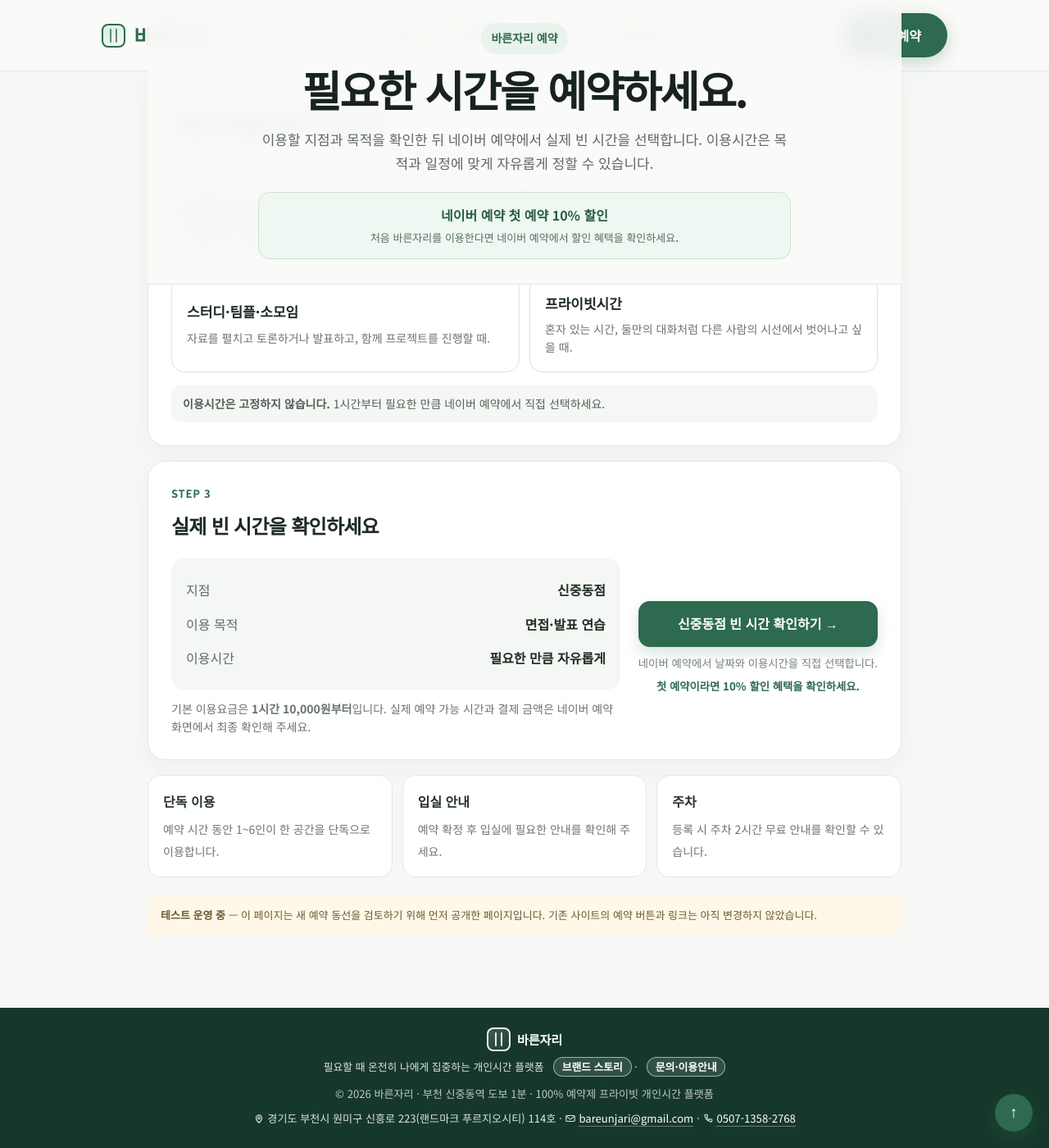
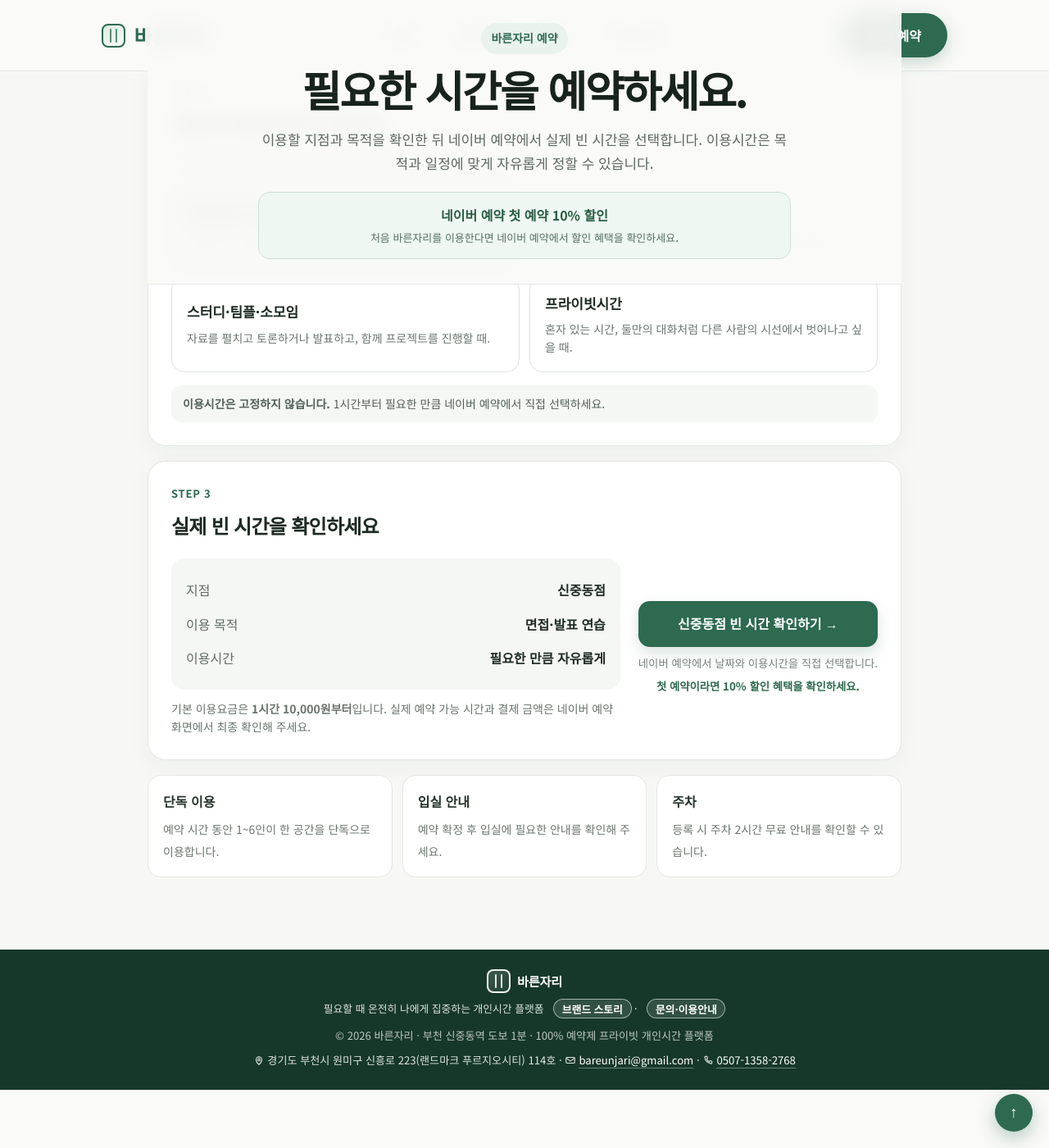
Before and after one commit to bareunspace/blog, a Jekyll site: the page built from booking/index.html, in a window 1280 px wide and 1400 px high, scrolled down 800 px. Shown: the whole window at 82% size. Built offline with Jekyll 4.4.1, drawn with Linux system fonts in a browser that asks for light colours.

Commit message:
Remove booking test notice

```diff
--- a/booking/index.html
+++ b/booking/index.html
@@ -50,7 +50,6 @@
   .booking-info-card { padding: 18px; border-radius: 16px; background: #fff; border: 1px solid #e3e7e2; }
   .booking-info-card strong { display: block; margin-bottom: 6px; color: #26332b; }
   .booking-info-card span { color: #6c766f; font-size: 14px; line-height: 1.55; }
-  .booking-test-note { margin-top: 22px; padding: 14px 16px; border-radius: 12px; background: #fff8e8; color: #6a5a31; font-size: 13px; line-height: 1.6; }
   @media (max-width:720px) { .booking-page{padding:30px 16px 68px}.booking-hero{padding:18px 0 28px;text-align:left}.booking-hero p,.booking-promo{margin-left:0}.booking-progress{grid-template-columns:1fr}.booking-section{padding:21px 18px;border-radius:18px}.purpose-grid{grid-template-columns:1fr}.booking-summary{grid-template-columns:1fr}.booking-action{min-width:0}.booking-info{grid-template-columns:1fr}.branch-card{align-items:flex-start} }
 </style>
 
@@ -67,7 +66,6 @@
     <section class="booking-section" aria-labelledby="booking-purpose-title"><div class="booking-section-head"><p class="booking-step">Step 2</p><h2 id="booking-purpose-title">오늘 무엇을 하려고 하나요?</h2><p class="booking-section-desc">목적을 선택하면 예약 전 필요한 활용 정보를 간단히 확인할 수 있습니다.</p></div><div class="purpose-grid" id="purposeGrid"><button class="purpose-card is-active" type="button" data-purpose="면접·발표 연습" aria-pressed="true"><span class="purpose-title">면접·발표 연습</span><span class="purpose-copy">답변 정리, 실제 말하기, 휴대폰 녹화와 반복 연습까지.</span></button><button class="purpose-card" type="button" data-purpose="미팅·상담·업무" aria-pressed="false"><span class="purpose-title">미팅·상담·업무</span><span class="purpose-copy">고객 미팅, 화상회의, 상담 또는 혼자 집중해서 처리할 업무에.</span></button><button class="purpose-card" type="button" data-purpose="스터디·팀플·소모임" aria-pressed="false"><span class="purpose-title">스터디·팀플·소모임</span><span class="purpose-copy">자료를 펼치고 토론하거나 발표하고, 함께 프로젝트를 진행할 때.</span></button><button class="purpose-card" type="button" data-purpose="프라이빗시간" aria-pressed="false"><span class="purpose-title">프라이빗시간</span><span class="purpose-copy">혼자 있는 시간, 둘만의 대화처럼 다른 사람의 시선에서 벗어나고 싶을 때.</span></button></div><p class="time-free-note"><strong>이용시간은 고정하지 않습니다.</strong> 1시간부터 필요한 만큼 네이버 예약에서 직접 선택하세요.</p></section>
     <section class="booking-section" aria-labelledby="booking-final-title"><div class="booking-section-head"><p class="booking-step">Step 3</p><h2 id="booking-final-title">실제 빈 시간을 확인하세요</h2></div><div class="booking-summary"><div><div class="summary-box" aria-live="polite"><div class="summary-line"><span>지점</span><strong>신중동점</strong></div><div class="summary-line"><span>이용 목적</span><strong id="selectedPurpose">면접·발표 연습</strong></div><div class="summary-line"><span>이용시간</span><strong>필요한 만큼 자유롭게</strong></div></div><p class="booking-price-note">기본 이용요금은 <strong>1시간 10,000원부터</strong>입니다. 실제 예약 가능 시간과 결제 금액은 네이버 예약 화면에서 최종 확인해 주세요.</p></div><div class="booking-action"><a href="https://m.place.naver.com/place/2041312316/ticket" target="_blank" rel="noopener noreferrer" data-cta="booking_final_naver">신중동점 빈 시간 확인하기 →</a><small>네이버 예약에서 날짜와 이용시간을 직접 선택합니다.</small><small class="booking-discount-note">첫 예약이라면 10% 할인 혜택을 확인하세요.</small></div></div></section>
     <div class="booking-info" aria-label="이용 핵심 안내"><div class="booking-info-card"><strong>단독 이용</strong><span>예약 시간 동안 1~6인이 한 공간을 단독으로 이용합니다.</span></div><div class="booking-info-card"><strong>입실 안내</strong><span>예약 확정 후 입실에 필요한 안내를 확인해 주세요.</span></div><div class="booking-info-card"><strong>주차</strong><span>등록 시 주차 2시간 무료 안내를 확인할 수 있습니다.</span></div></div>
-    <p class="booking-test-note"><strong>테스트 운영 중</strong> — 이 페이지는 새 예약 동선을 검토하기 위해 먼저 공개한 페이지입니다. 기존 사이트의 예약 버튼과 링크는 아직 변경하지 않았습니다.</p>
   </div>
 </main>
 <script>(function(){var cards=document.querySelectorAll('.purpose-card');var purpose=document.getElementById('selectedPurpose');cards.forEach(function(card){card.addEventListener('click',function(){cards.forEach(function(item){item.classList.remove('is-active');item.setAttribute('aria-pressed','false');});card.classList.add('is-active');card.setAttribute('aria-pressed','true');purpose.textContent=card.getAttribute('data-purpose');});});})();</script>
```
